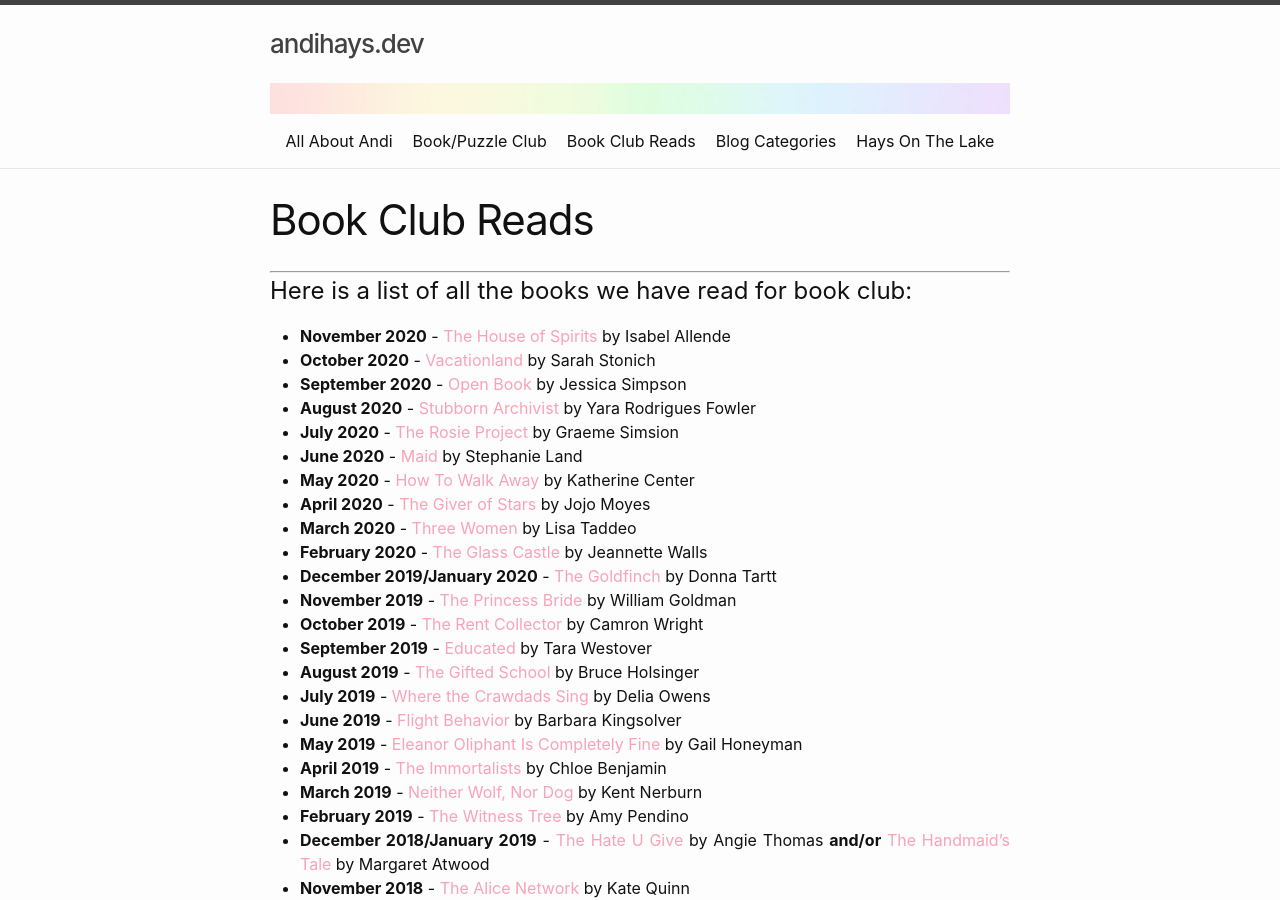
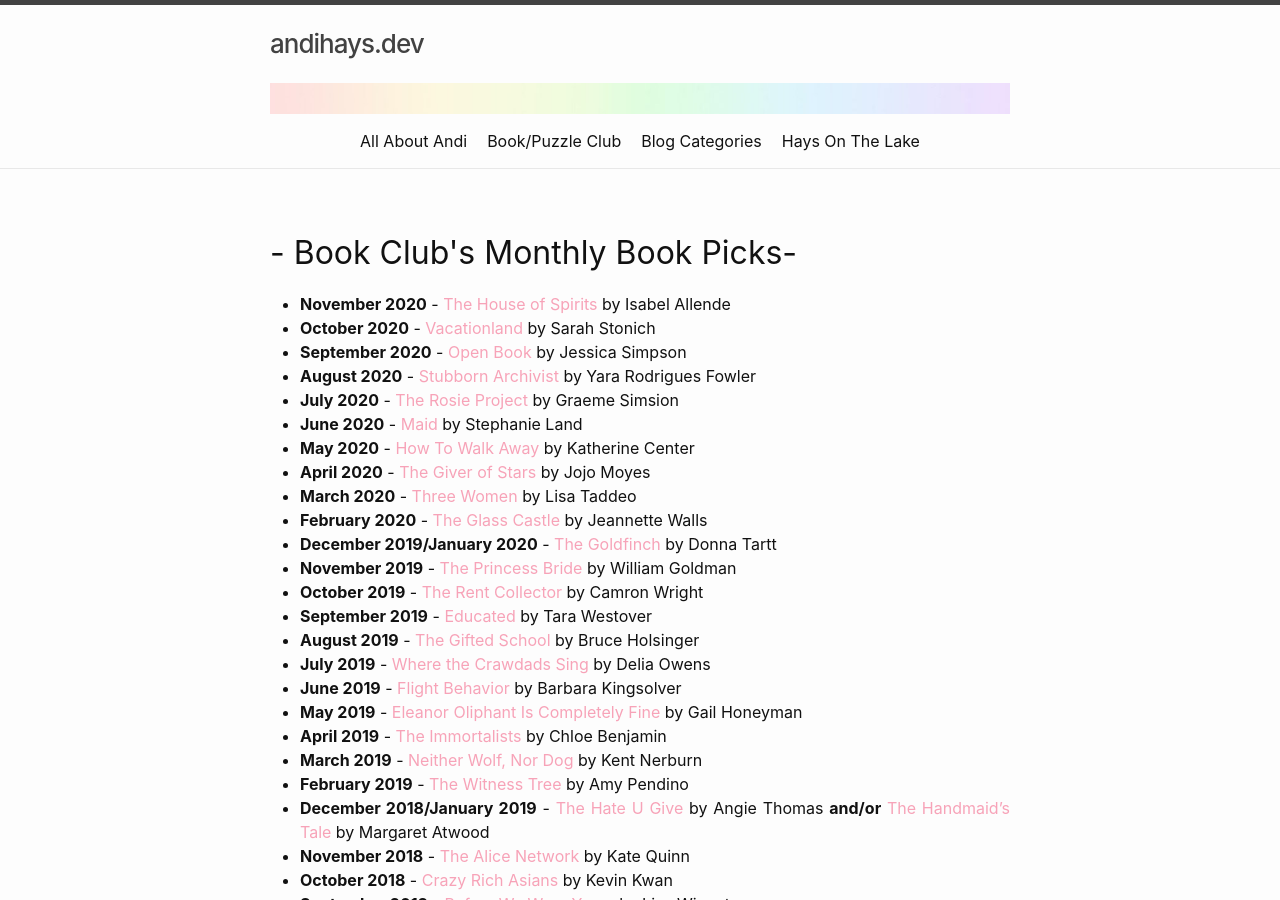
Before and after one commit to minihays/minihays.github.io, a Jekyll site: the page built from bookclub/booksread.markdown, in a window 1280 px wide and 900 px high. Built offline with Jekyll 4.4.1, drawn with Linux system fonts in a browser that asks for light colours.

Commit message:
removed title so wouldn't show up on header bar

```diff
--- a/bookclub/booksread.markdown
+++ b/bookclub/booksread.markdown
@@ -1,10 +1,9 @@
 ---
 layout: page
-title: Book Club Reads
+# title: Book Club Reads
 permalink: /bookclub/booksread/
 ---
-****
-# Here is a list of all the books we have read for book club:
+<h2>- Book Club's Monthly Book Picks-</h2>
 
 - **November 2020** - [The House of Spirits](https://www.amazon.com/House-Spirits-Novel-Isabel-Allende-ebook/dp/B01675AB28/ref=tmm_kin_swatch_0?_encoding=UTF8&qid=1595963392&sr=8-2) by Isabel Allende
 - **October 2020** - [Vacationland](https://www.amazon.com/Vacationland-Sarah-Stonich-ebook/dp/B00C13Q2ZG/ref=tmm_kin_swatch_0?_encoding=UTF8&qid=1595963444&sr=8-4) by Sarah Stonich
```
